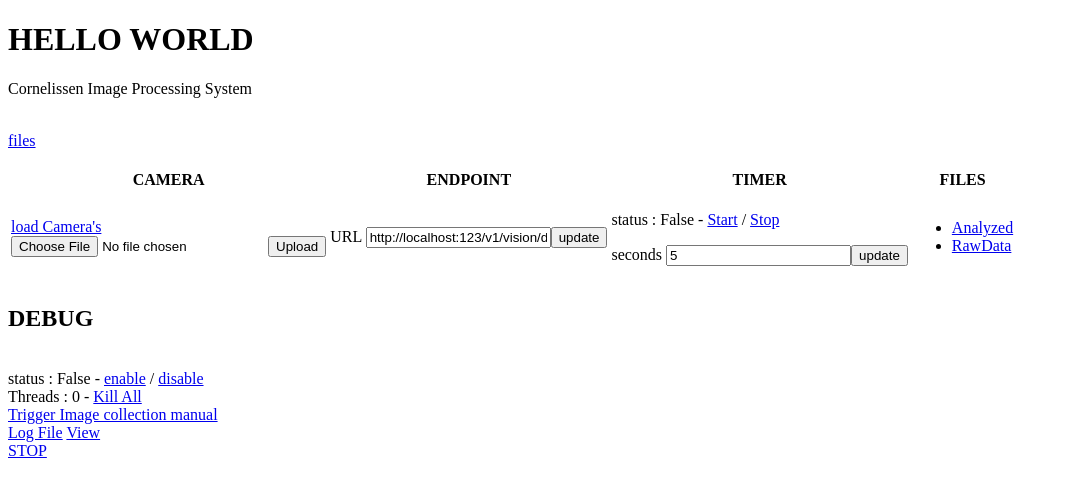
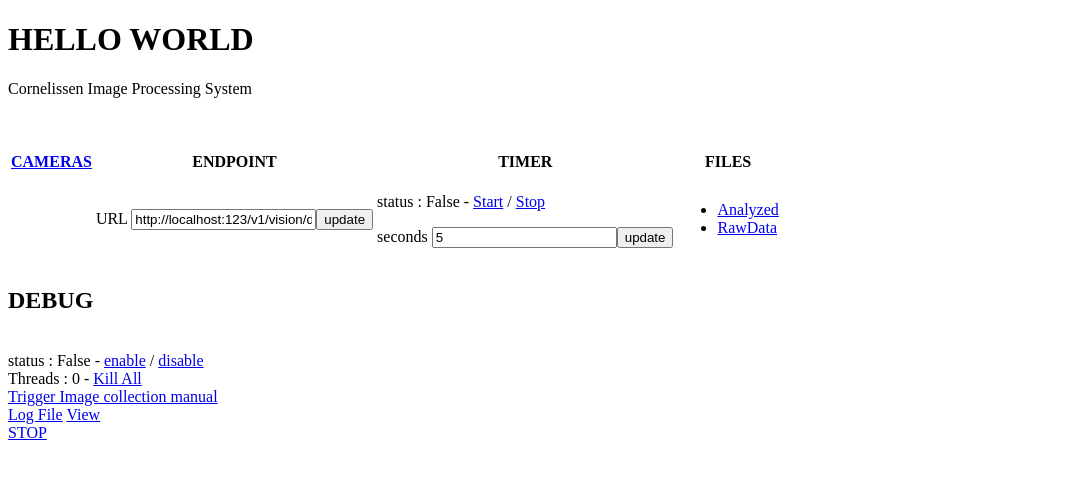
Before and after one commit to cornelissensolutions/camera_ai, a Flask app: page / in a window 1280 px wide. Shown: the top 497 px of the page, without its empty margins (0-1069 px from the left). Run offline with Flask 2, Linux system fonts and the light colour scheme.

Commit message:
working camera page

```diff
--- a/code/main.py
+++ b/code/main.py
@@ -131,6 +131,9 @@ def hello_world():
                                         debugStatus = CIPS.debugStatus(),
                                         endpointURL = CIPS.ANALYZER.url
                                         )
+@app.route('/cameras')
+def cameras():
+    return render_template("cameras.html", cameras = CAMERAS)
 
 @app.route('/downloadLog')
 def downloadLog():
@@ -257,7 +260,7 @@ def loadCameraFromConfig():
         filelocation = os.path.join(app.config["CONFIG_FOLDER"],"camera",file)
         thread = AddCameraFromConfigThread(filelocation)
         thread.start()
-    return redirect('/')
+    return redirect('/cameras')
 
 
 
@@ -285,14 +288,25 @@ def loadCamera(config):
     print(username)
     brand = config["CAMERA"]["brand"]
     exclude_objects = config["CAMERA"]["exclude_objects"]
+
     if username != "":
         logging.debug("add camera with authentication")
-        CAM = CIPS_Camera.CIPS_Camera(name, url, HTTPDigestAuth(username,password), exclude_objects )
+        CAM = CIPS_Camera.CIPS_Camera(name, url, HTTPDigestAuth(username,password),brand, exclude_objects )
     else:
         logging.debug("add camera without authentication")
-        CAM = CIPS_Camera.CIPS_Camera(name, url, None, exclude_objects)
-    CAMERAS.append(CAM)
-    CIPS.get_ImageStream(CAM)
+        CAM = CIPS_Camera.CIPS_Camera(name, url, None, brand, exclude_objects)
+    if not any(c.name == CAM.name for c in CAMERAS):
+        logging.debug("adding CAMERA object to array of camera's")
+        CAMERAS.append(CAM)
+        CIPS.get_ImageStream(CAM)
+    else:
+        logging.debug("CAMERA object was already registered")
+
+def deleteCamera(name):
+    logging.debug("deleteCamera")
+    for CAM in CAMERAS:
+        if CAM.name == name:
+            CAMERAS.remove(CAM)
 
 """
     Shutdown the webserver in a graceful manner
--- a/code/templates/main.html
+++ b/code/templates/main.html
@@ -3,12 +3,12 @@
 <h1>HELLO WORLD</h1>
 <p>Cornelissen Image Processing System</p>
 
-<br><a href='/files'>files</a>
+<!--<br><a href='/files'>files</a>-->
 <br>
 <br>
 <table>
   <tr>
-    <th>CAMERA</th>
+    <th><a href="cameras">CAMERAS</a></th>
     <th>ENDPOINT</th>
     <th>TIMER</th>
     <th>FILES</th>
@@ -19,14 +19,10 @@
       <li>
           {{ camera.name }}
           <!-- <a href="{{ () }}">DELETE </a> -->
-          <a href="files/{{camera.name}}.jpg"><img src="files/{{ camera.name }}.jpg" alt="latest image" height=150></a>
+          <!--<a href="files/{{camera.name}}.jpg"><img src="files/{{ camera.name }}.jpg" alt="latest image" height=150></a>-->
       </li>
       {% endfor %}
-      <a href="/loadCameraFromConfig">load Camera's</a>
-      <form method="post" enctype="multipart/form-data" action="uploadCameraConfig">
-        <input type=file name=file>
-        <input type=submit value=Upload>
-      </form>
+
     </td>
 
     <td>
```
Also changed, not shown: code/templates/cameras.html (+22 -8 lines).
